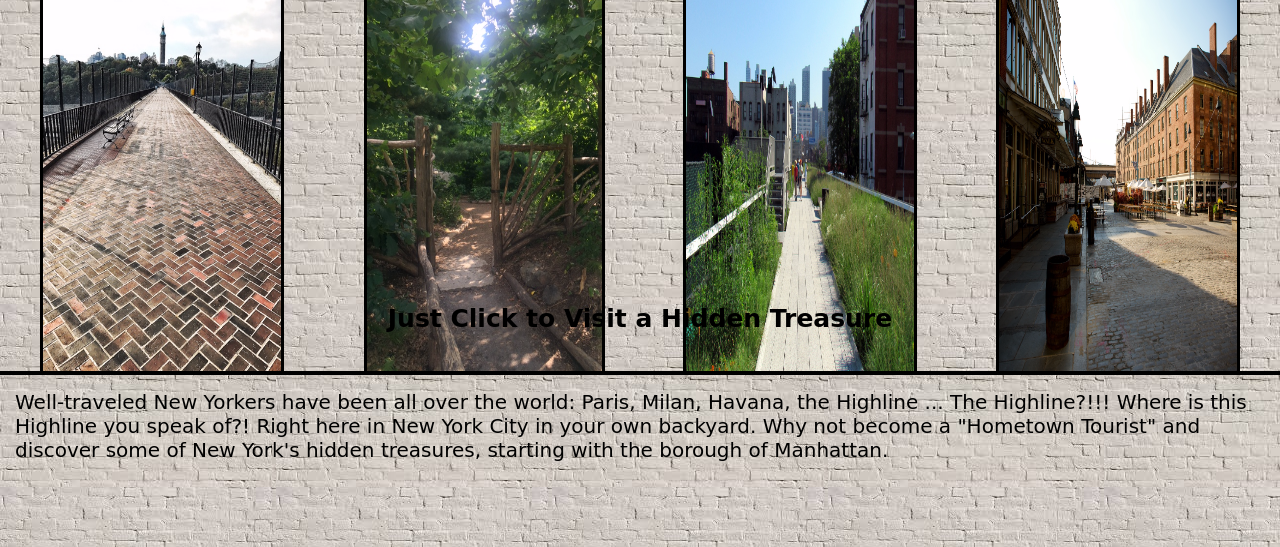
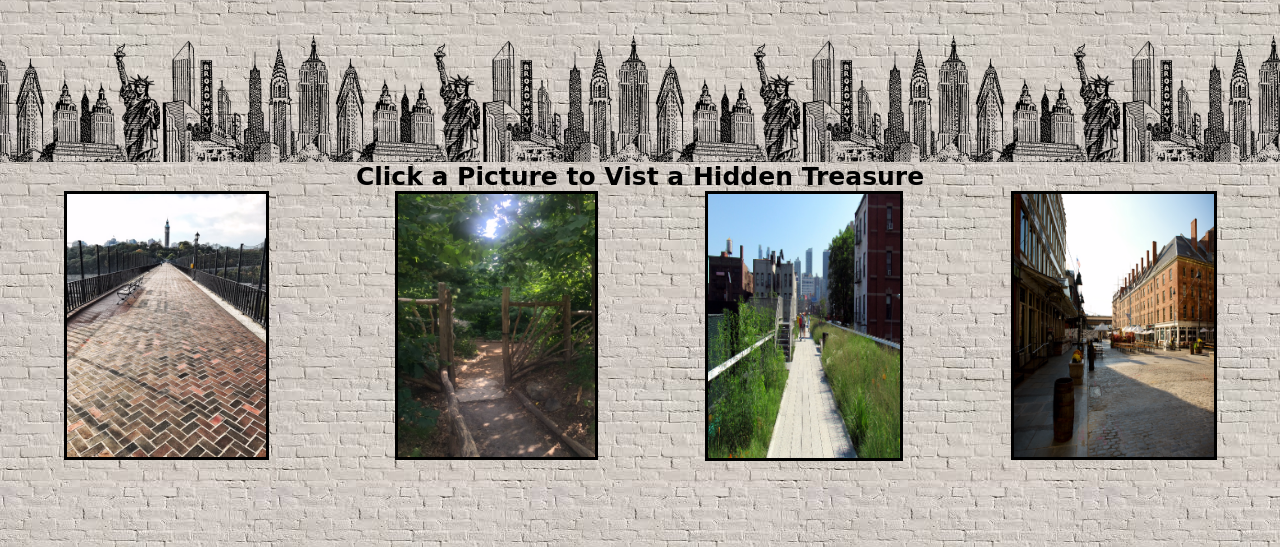
Before and after one commit to CarltonThompson/inplainsite, a plain HTML site: page index.html in a window 1280 px wide. Shown: the part 62-609 px from the top of the page. Drawn offline with Linux system fonts and the light colour scheme.

Commit message:
Add files via upload

```diff
--- a/index.html
+++ b/index.html
@@ -3,37 +3,46 @@
 <head>
    <meta name="viewport" content="width=device-width, initial-scale=1.0">
    <title>Hidden in Plain Sight</title>
-
        <link rel="stylesheet" href="css/stylesheet.css">
  </head>
 
 <!-- designate brickbackground.jpg as body background-->
 <body>
-    <header>
-        <h1> Hidden in Plain Sight </h1>
-    </header>
+    <header id ="header1"> <h1> Hidden in Plain Sight </h1> </header>
+    <header id ="header2"> </header>
 
-    <div class="aboutpic">
-     <!-- <div class="navigationpic"> -->
-        <a href="highbridge.html">
-            <img src="img/Highbridge/mainhighbridge.JPG" alt="highbridge longview" width="80%" height="120%"/></a>
-        <a href="sanctuary.html">
-            <img src="img/Sanctuary/sanctuary2.JPG" alt="sanctuary corner" width="80%" height="120%" /></a>
-        <a href="highline.html">
-            <img src="img/highline/highlineview2.jpg" alt="highline longview" width="80%" height="120%" /></a>
-        <a href="seaport.html">
-            <img src="img/seaport/ssseaport2.jpg" alt="seaport view" width="80%" height="120%" /></a>
-     </div>
+    <h2>Click a Picture to Vist a Hidden Treasure</h2>
 
-    <h2>Just Click to Visit a Hidden Treasure</h2>
+
+    <div class ="aboutpic">
+        <!-- <div class="navigationpic"> -->
+        <div id = "pic1">
+            <a href="highbridge.html">
+            <img src="img/Highbridge/mainhighbridge.JPG" alt="highbridge longview" width="60%" height="60%" /></a>
+        </div>
+        <div id = "pic2">
+            <a href="sanctuary.html">
+            <img src="img/Sanctuary/sanctuary2.JPG" alt="sanctuary corner" width="60%" height="60%"/></a>
+        </div>
+        <div id = "pic3">
+            <a href="highline.html">
+            <img src="img/highline/highlineview2.jpg" alt="highline longview" width="67%" height="60%"/></a>
+        </div>
+        <div id = "pic4">
+            <a href="seaport.html">
+            <img src="img/seaport/ssseaport2.jpg" alt="seaport view" width="60%" height="60%" /></a>
+        </div>
+        <!--width="75%" height="100%"-->
+</div>
 
 
   <!--code for homepage statement-->
   <div class="homestatement">
-
-       <p> Well-traveled New Yorkers have been all over the world:  Paris, Milan, Havana, the Highline ...
-The Highline?!!!  Where is this Highline you speak of?!  Right here in New York City in your own backyard.
-
+      <h3>About this Site</h3>
+       <p> Well-traveled New Yorkers have been all over the world:  Paris, Milan, Havana, the High Line ...
+The High Line?!!!  Where is this High Line you speak of?!  Right here in New York City in your own backyard.
+<br>
+<br>
 Why not become a "Hometown Tourist" and discover some of New York's hidden treasures, starting with the borough of Manhattan.
        </p>
 
```
Also changed, not shown: highbridge.html (+1 -1 lines), highbridgeabout.html (+1 -1 lines), highbridgepics.html (+1 -1 lines), highline.html (+1 -1 lines), highlineabout.html (+1 -1 lines), highlinepics.html (+1 -1 lines), sanctuary.html (+1 -1 lines), sanctuaryabout.html (+1 -1 lines), sanctuarypics.html (+1 -1 lines), seaport.html (+1 -1 lines), seaportabout.html (+1 -1 lines), seaportpics.html (+1 -1 lines).
